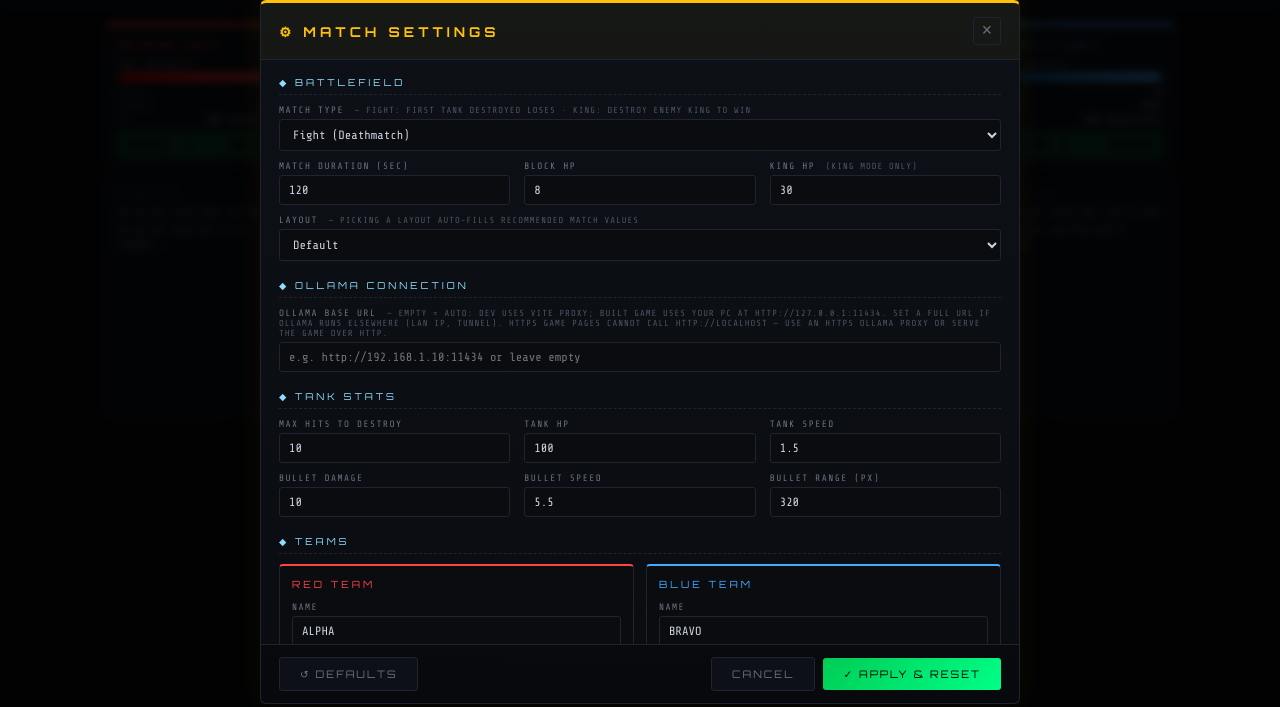
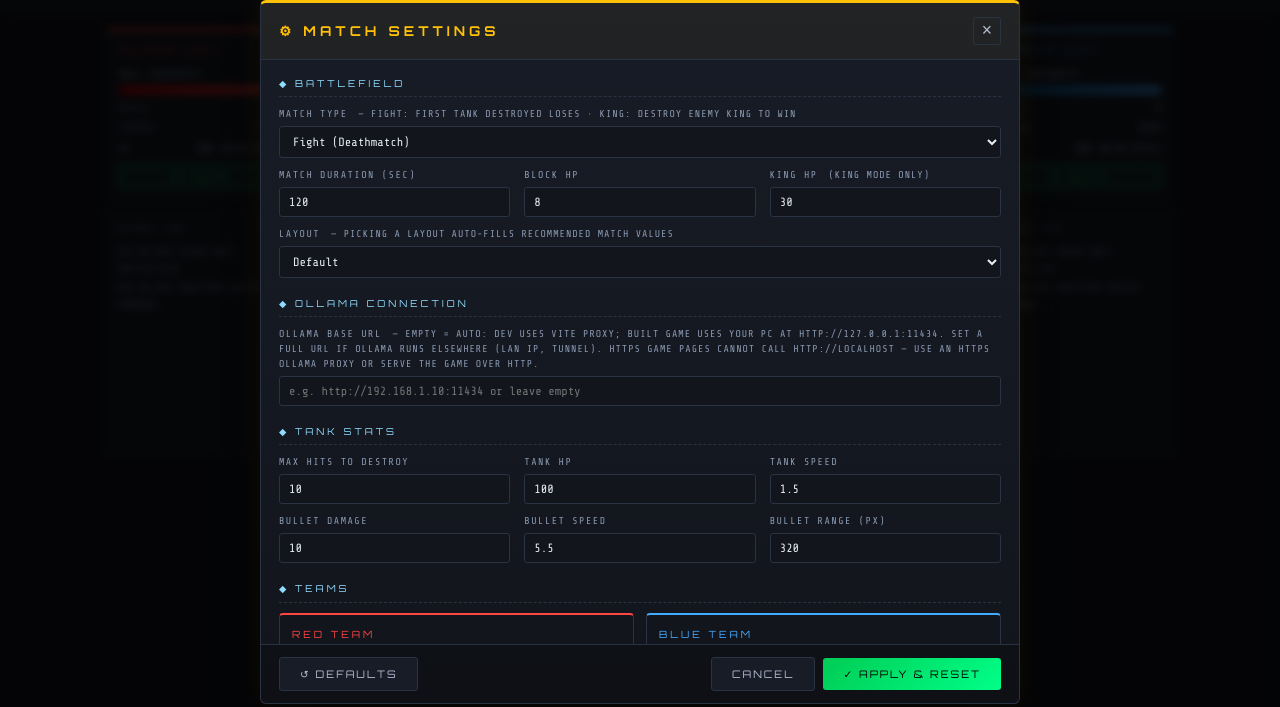
Before and after one commit to vijayasankar1986/ai-tankgame, a website built with Vite: page index.html in a window 1280 px wide. Both pictures are taken after a click on the button "⚙ SETTINGS". Shown: the part 48-755 px from the top of the page. Built offline with nearby package versions, Linux system fonts and the light colour scheme.

Commit message:
ui changes

```diff
--- a/src/main.js
+++ b/src/main.js
@@ -335,13 +335,13 @@ function formatTime(ms) {
 
 function drawHUD() {
   const dist = Math.hypot(redTank.x - blueTank.x, redTank.y - blueTank.y)
-  ctx.font      = '10px "Share Tech Mono"'
-  ctx.fillStyle = '#374151'
+  ctx.font      = '11px "Share Tech Mono"'
+  ctx.fillStyle = '#c5d0e0'
   ctx.fillText(`RANGE: ${dist.toFixed(0)}px`, W / 2 - 40, H - 8)
 
   // Match-type indicator — bottom-left
-  ctx.font      = 'bold 10px "Orbitron"'
-  ctx.fillStyle = isKingMode() ? '#ffc107' : '#4b5563'
+  ctx.font      = 'bold 11px "Orbitron"'
+  ctx.fillStyle = isKingMode() ? '#ffc107' : '#a8b8d0'
   ctx.fillText(isKingMode() ? '◆ PROTECT THE KING' : '◆ DEATHMATCH', 10, H - 8)
 
   // Countdown timer — top-center of canvas
@@ -354,8 +354,8 @@ function drawHUD() {
   ctx.shadowBlur  = warning ? 12 : 6
   ctx.fillText(timeStr, W / 2, 22)
   ctx.shadowBlur = 0
-  ctx.font      = '9px "Share Tech Mono"'
-  ctx.fillStyle = '#4a5568'
+  ctx.font      = '10px "Share Tech Mono"'
+  ctx.fillStyle = '#8fa3bd'
   ctx.fillText('MATCH TIMER', W / 2, 34)
   ctx.textAlign = 'left'
 }
--- a/src/style.css
+++ b/src/style.css
@@ -2,18 +2,26 @@
   --red: #ff2d2d;
   --blue: #00aaff;
   --gold: #ffc107;
-  --bg: #0a0c0f;
-  --panel: #0d1117;
-  --border: #1e2530;
+  /* Surfaces: slightly lifted from pure black so type reads clearly */
+  --bg: #12151c;
+  --panel: #181c26;
+  --border: #2a3344;
   --green: #00ff88;
+  /* Text: high contrast on dark UI */
+  --text: #e8edf4;
+  --text-muted: #b4c0d4;
+  --text-subtle: #8b9bb3;
 }
 
 * { margin: 0; padding: 0; box-sizing: border-box; }
 
 body {
   background: var(--bg);
-  color: #cdd6e0;
+  color: var(--text);
   font-family: 'Share Tech Mono', monospace;
+  font-size: 15px;
+  line-height: 1.5;
+  -webkit-font-smoothing: antialiased;
   min-height: 100vh;
   display: flex;
   flex-direction: column;
@@ -49,9 +57,9 @@ header {
 }
 
 .header-version {
-  font-size: 0.6rem;
+  font-size: 0.72rem;
   letter-spacing: 2px;
-  color: #374151;
+  color: var(--text-subtle);
 }
 
 @keyframes blink { 0%,100%{opacity:1} 50%{opacity:0.3} }
@@ -88,14 +96,14 @@ header {
 .unit-label.blue { color: var(--blue); }
 
 .hp-bar-wrap { margin-bottom: 6px; }
-.hp-label { font-size: 0.6rem; color: #6b7280; margin-bottom: 3px; }
-.hp-bar { height: 8px; background: #1a1f29; border-radius: 2px; overflow: hidden; }
+.hp-label { font-size: 0.68rem; color: var(--text-muted); margin-bottom: 3px; }
+.hp-bar { height: 8px; background: #222833; border-radius: 2px; overflow: hidden; }
 .hp-fill { height: 100%; border-radius: 2px; transition: width 0.3s; }
 .hp-fill.red  { background: linear-gradient(90deg, #cc0000, var(--red)); }
 .hp-fill.blue { background: linear-gradient(90deg, #005fa3, var(--blue)); }
 
-.stat-row { display: flex; justify-content: space-between; font-size: 0.6rem; color: #4b5563; margin-top: 4px; }
-.stat-val { color: #9ca3af; }
+.stat-row { display: flex; justify-content: space-between; font-size: 0.68rem; color: var(--text-subtle); margin-top: 4px; }
+.stat-val { color: var(--text-muted); }
 
 .log-card {
   background: var(--panel);
@@ -104,13 +112,14 @@ header {
   padding: 10px;
 }
 
-.log-title { font-size: 0.55rem; letter-spacing: 2px; color: #4b5563; margin-bottom: 6px; }
+.log-title { font-size: 0.65rem; letter-spacing: 2px; color: var(--text-subtle); margin-bottom: 6px; }
 
 .ai-log {
   height: 200px;
   overflow-y: auto;
-  font-size: 0.58rem;
-  line-height: 1.6;
+  font-size: 0.65rem;
+  line-height: 1.65;
+  color: var(--text-muted);
 }
 .ai-log::-webkit-scrollbar { width: 3px; }
 .ai-log::-webkit-scrollbar-track { background: #111; }
@@ -119,7 +128,7 @@ header {
 .log-entry { margin-bottom: 2px; }
 .log-entry.red    { color: #ff6b6b; }
 .log-entry.blue   { color: #60a5fa; }
-.log-entry.sys    { color: #6b7280; }
+.log-entry.sys    { color: var(--text-subtle); }
 .log-entry.hit    { color: var(--gold); }
 .log-entry.danger { color: var(--red); }
 
@@ -152,9 +161,9 @@ canvas {
 .score-num  { font-family: 'Orbitron', sans-serif; font-size: 1.5rem; font-weight: 700; }
 .score-num.red  { color: var(--red); }
 .score-num.blue { color: var(--blue); }
-.score-lbl  { font-size: 0.55rem; letter-spacing: 2px; color: #4b5563; margin-top: 2px; }
+.score-lbl  { font-size: 0.65rem; letter-spacing: 2px; color: var(--text-subtle); margin-top: 2px; }
 .score-center { text-align: center; }
-.score-divider { color: #374151; font-family: 'Orbitron', sans-serif; }
+.score-divider { color: var(--text-subtle); font-family: 'Orbitron', sans-serif; }
 .round-badge { font-family: 'Orbitron', sans-serif; font-size: 0.6rem; letter-spacing: 3px; color: var(--gold); }
 .match-timer {
   font-family: 'Share Tech Mono', monospace;
@@ -185,12 +194,12 @@ canvas {
 }
 .btn-start { background: linear-gradient(135deg, #00cc55, #00ff88); color: #000; }
 .btn-start:hover { transform: scale(1.04); filter: brightness(1.15); }
-.btn-reset { background: var(--panel); color: #6b7280; border: 1px solid var(--border); }
-.btn-reset:hover { color: #cdd6e0; border-color: #374151; }
+.btn-reset { background: var(--panel); color: var(--text-muted); border: 1px solid var(--border); }
+.btn-reset:hover { color: var(--text); border-color: #4a5568; }
 .btn-speed { background: var(--panel); color: var(--gold); border: 1px solid var(--border); }
 .btn-speed:hover { border-color: var(--gold); }
 .btn-settings { background: var(--panel); color: #8fdcff; border: 1px solid var(--border); }
-.btn-settings:hover { border-color: #8fdcff; color: #cdd6e0; }
+.btn-settings:hover { border-color: #8fdcff; color: var(--text); }
 
 /* ── Settings modal ──────────────────────────────────────────────────── */
 .settings-overlay {
@@ -212,7 +221,7 @@ canvas {
   max-height: 88vh;
   display: flex;
   flex-direction: column;
-  background: linear-gradient(180deg, #0d1117 0%, #0a0c10 100%);
+  background: linear-gradient(180deg, var(--panel) 0%, var(--bg) 100%);
   border: 1px solid var(--border);
   border-top: 3px solid var(--gold);
   border-radius: 6px;
@@ -239,7 +248,7 @@ canvas {
 .settings-close {
   background: transparent;
   border: 1px solid var(--border);
-  color: #6b7280;
+  color: var(--text-muted);
   width: 28px;
   height: 28px;
   border-radius: 3px;
@@ -247,7 +256,7 @@ canvas {
   font-size: 1.1rem;
   line-height: 1;
 }
-.settings-close:hover { color: #cdd6e0; border-color: #374151; }
+.settings-close:hover { color: var(--text); border-color: #4a5568; }
 
 .settings-body {
   overflow-y: auto;
@@ -279,24 +288,24 @@ canvas {
   display: flex;
   flex-direction: column;
   gap: 4px;
-  font-size: 0.62rem;
+  font-size: 0.68rem;
   letter-spacing: 1px;
-  color: #9ca3af;
+  color: var(--text-muted);
 }
 .settings-field span {
-  font-size: 0.58rem;
+  font-size: 0.62rem;
   letter-spacing: 1.5px;
-  color: #6b7280;
+  color: var(--text-subtle);
   text-transform: uppercase;
 }
 .settings-field input[type="number"],
 .settings-field input[type="text"],
 .settings-field select {
-  background: #0a0c10;
+  background: var(--bg);
   border: 1px solid var(--border);
   border-radius: 3px;
   padding: 7px 9px;
-  color: #cdd6e0;
+  color: var(--text);
   font-family: 'Share Tech Mono', monospace;
   font-size: 0.75rem;
   width: 100%;
@@ -335,7 +344,7 @@ canvas {
 }
 
 .team-card {
-  background: #0a0c10;
+  background: var(--bg);
   border: 1px solid var(--border);
   border-radius: 4px;
   padding: 12px;
@@ -370,8 +379,8 @@ canvas {
 
 .settings-hint {
   font-style: normal;
-  font-size: 0.55rem;
-  color: #4b5563;
+  font-size: 0.62rem;
+  color: var(--text-subtle);
   letter-spacing: 1px;
   margin-left: 4px;
 }
@@ -404,8 +413,8 @@ canvas {
   width: 100%;
   min-height: 58px;
   padding: 6px 8px;
-  background: #0a0c10;
-  color: #cdd6e0;
+  background: var(--bg);
+  color: var(--text);
   border: 1px solid var(--border);
   border-radius: 4px;
   font-family: 'Share Tech Mono', monospace;
@@ -460,7 +469,7 @@ canvas {
 }
 .winner-text.red  { color: var(--red);  text-shadow: 0 0 40px var(--red); }
 .winner-text.blue { color: var(--blue); text-shadow: 0 0 40px var(--blue); }
-.winner-sub { font-size: 0.8rem; letter-spacing: 4px; color: #6b7280; }
+.winner-sub { font-size: 0.8rem; letter-spacing: 4px; color: var(--text-muted); }
 
 /* AI toggle button */
 .btn-ai-toggle {
@@ -502,9 +511,9 @@ canvas {
   gap: 8px;
 }
 .joy-title {
-  font-size: 0.55rem;
+  font-size: 0.65rem;
   letter-spacing: 2px;
-  color: #4b5563;
+  color: var(--text-subtle);
 }
 .joy-area {
   display: flex;
@@ -515,7 +524,7 @@ canvas {
   width: 90px;
   height: 90px;
   border-radius: 50%;
-  background: #0a0c10;
+  background: var(--bg);
   border: 2px solid #1e2530;
   position: relative;
   cursor: grab;
@@ -529,7 +538,7 @@ canvas {
   height: 34px;
   border-radius: 50%;
   background: #1a1f29;
-  border: 2px solid #374151;
+  border: 2px solid #5c6678;
   position: absolute;
   top: 50%;
   left: 50%;
@@ -555,7 +564,7 @@ canvas {
 .joy-fire.blue { background: linear-gradient(135deg,#005fa3,var(--blue)); color:#fff; }
 .joy-fire:active { filter: brightness(1.4); transform: scale(0.94); }
 .joy-hint {
-  font-size: 0.5rem;
-  color: #374151;
+  font-size: 0.62rem;
+  color: var(--text-subtle);
   letter-spacing: 1px;
 }
```
